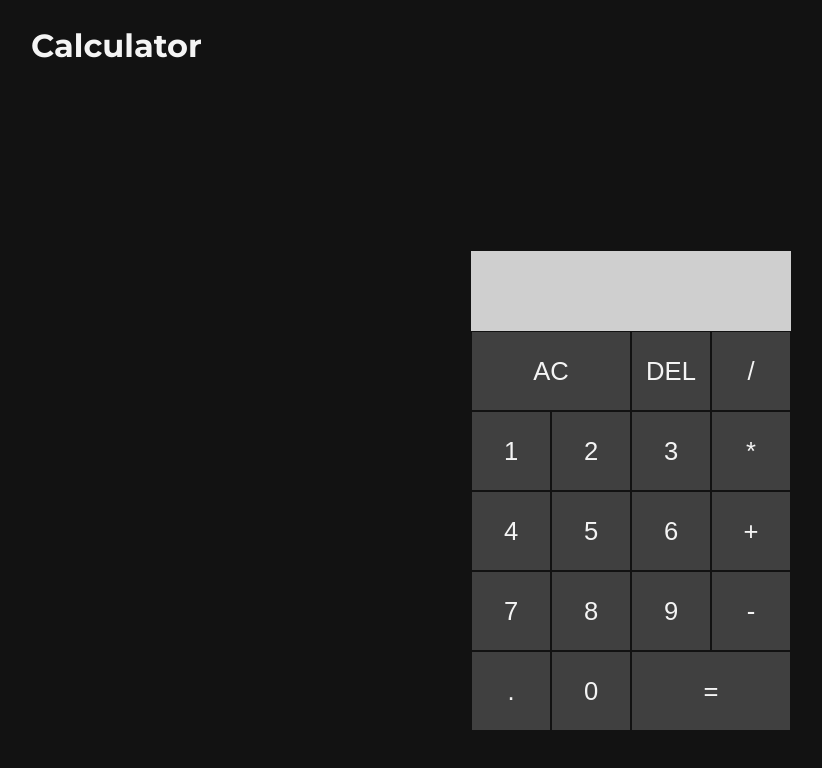
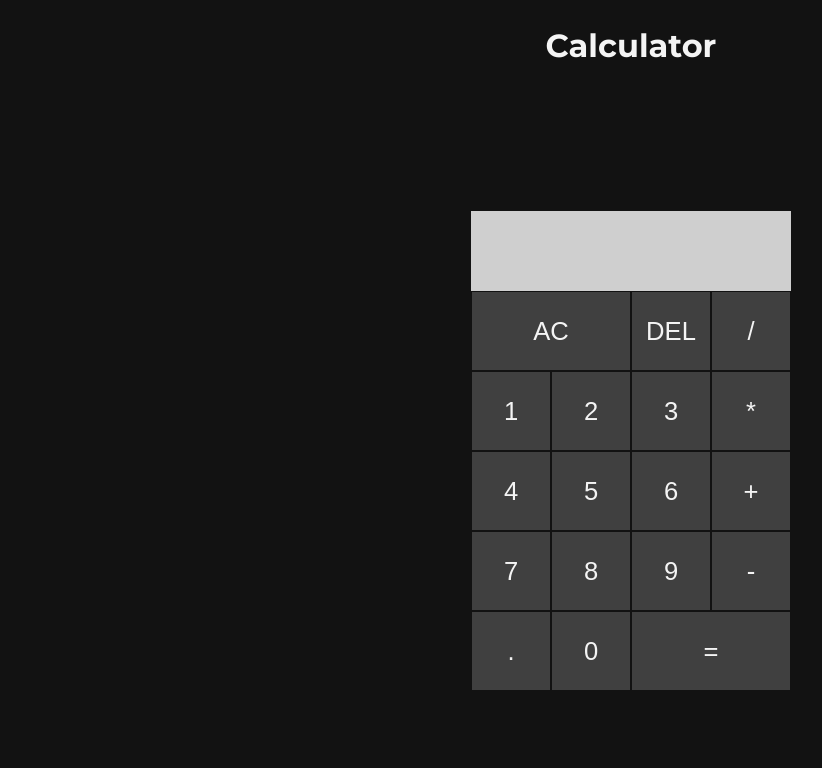
Before and after one commit to PSaveika/Calculator, a plain HTML site: page index.html in a window 1280 px wide. Shown: the whole page, without its empty margins (9-831 px from the left). Drawn offline with Linux system fonts and the light colour scheme.

Commit message:
Add files via upload

```diff
--- a/style.css
+++ b/style.css
@@ -22,6 +22,7 @@ body {
 }
 
 h1 {
+    text-align: center;
     margin: 20px auto;
 }
 
@@ -29,7 +30,7 @@ h1 {
     display: grid;
     justify-content: center;
     align-content: center;
-    min-height: 100vh;
+    min-height: 90vh;
     grid-template-columns: repeat(4, 80px);
     grid-template-rows: minmax(80px, auto) repeat(5, 80px);
 }
```
